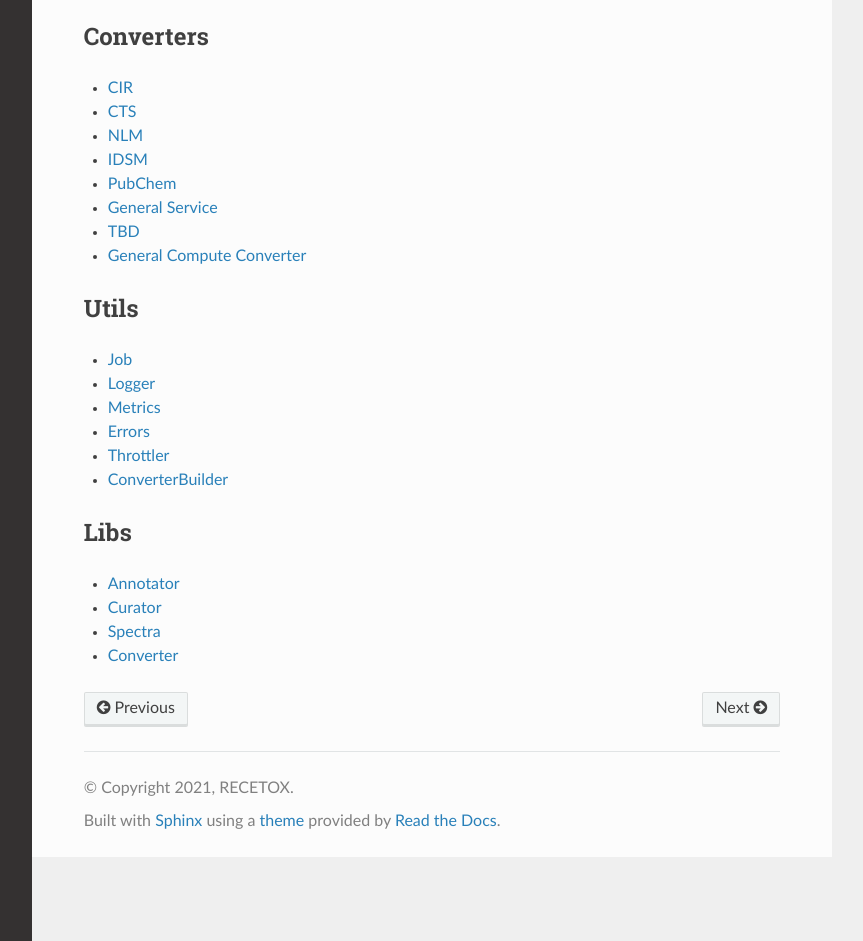
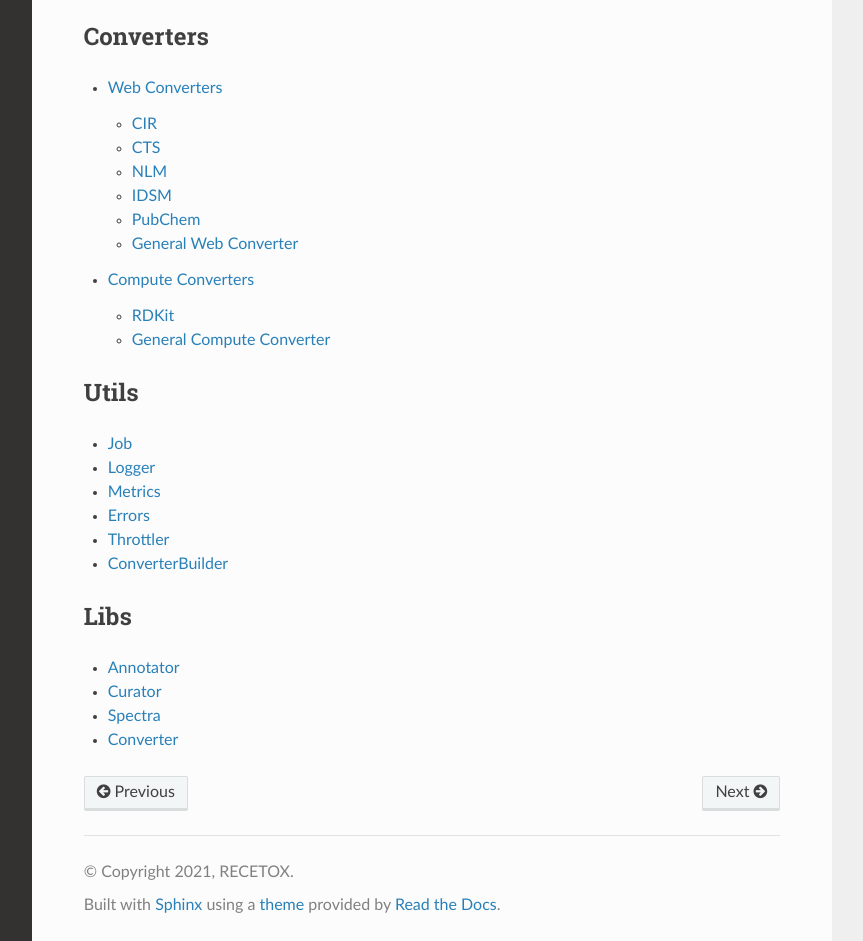
Before and after one commit to RECETOX/MSMetaEnhancer, a Sphinx documentation site: the page built from docs/source/MSMetaEnhancer.rst, in a window 1280 px wide and 1397 px high, cut to the strip 456-1397 px from the top of the window. Shown: the whole strip, without its empty margins (268-1131 px from the left). Built offline with Sphinx 7.4.7 and the Read the Docs theme 2.0.0, drawn with Linux system fonts in a browser that asks for light colours.

Commit message:
Improved docs structure reflecting ComputeConverters

```diff
--- a/docs/source/MSMetaEnhancer.libs.computeConverters.rst
+++ b/docs/source/MSMetaEnhancer.libs.computeConverters.rst
@@ -1,7 +1,10 @@
-TBD
----
+Compute Converters
+==================
 
-.. automodule:: MSMetaEnhancer.libs.converters.compute.matchMS
+RDKit
+-----
+
+.. automodule:: MSMetaEnhancer.libs.converters.compute.RDKit
    :members:
    :undoc-members:
    :show-inheritance:
--- a/docs/source/MSMetaEnhancer.libs.webConverters.rst
+++ b/docs/source/MSMetaEnhancer.libs.webConverters.rst
@@ -1,3 +1,6 @@
+Web Converters
+==============
+
 CIR
 ---
 
@@ -38,8 +41,8 @@ PubChem
    :undoc-members:
    :show-inheritance:
 
-General Service
----------------
+General Web Converter
+---------------------
 
 .. automodule:: MSMetaEnhancer.libs.converters.web.WebConverter
    :members:
```
Also changed, not shown: 1 other file.
